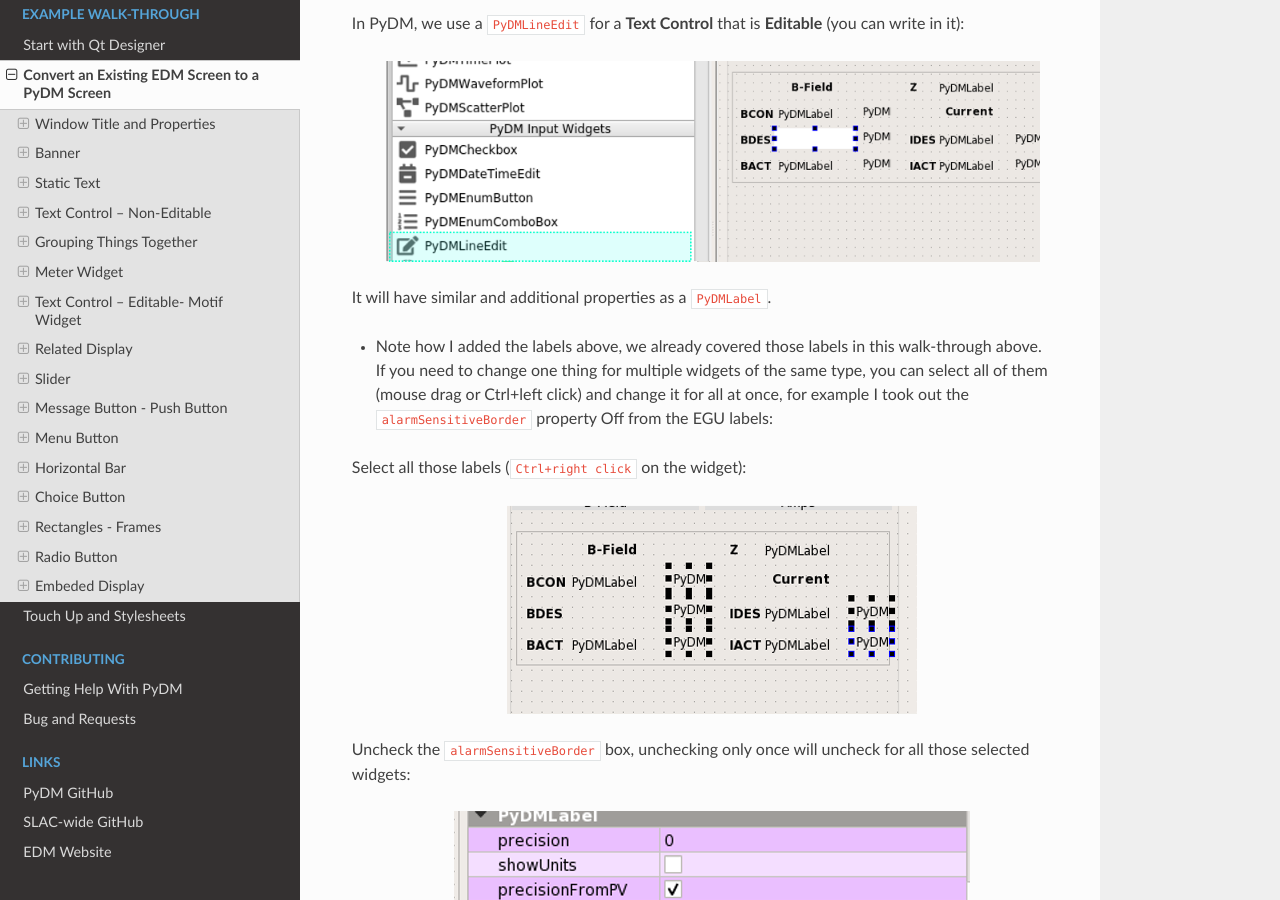
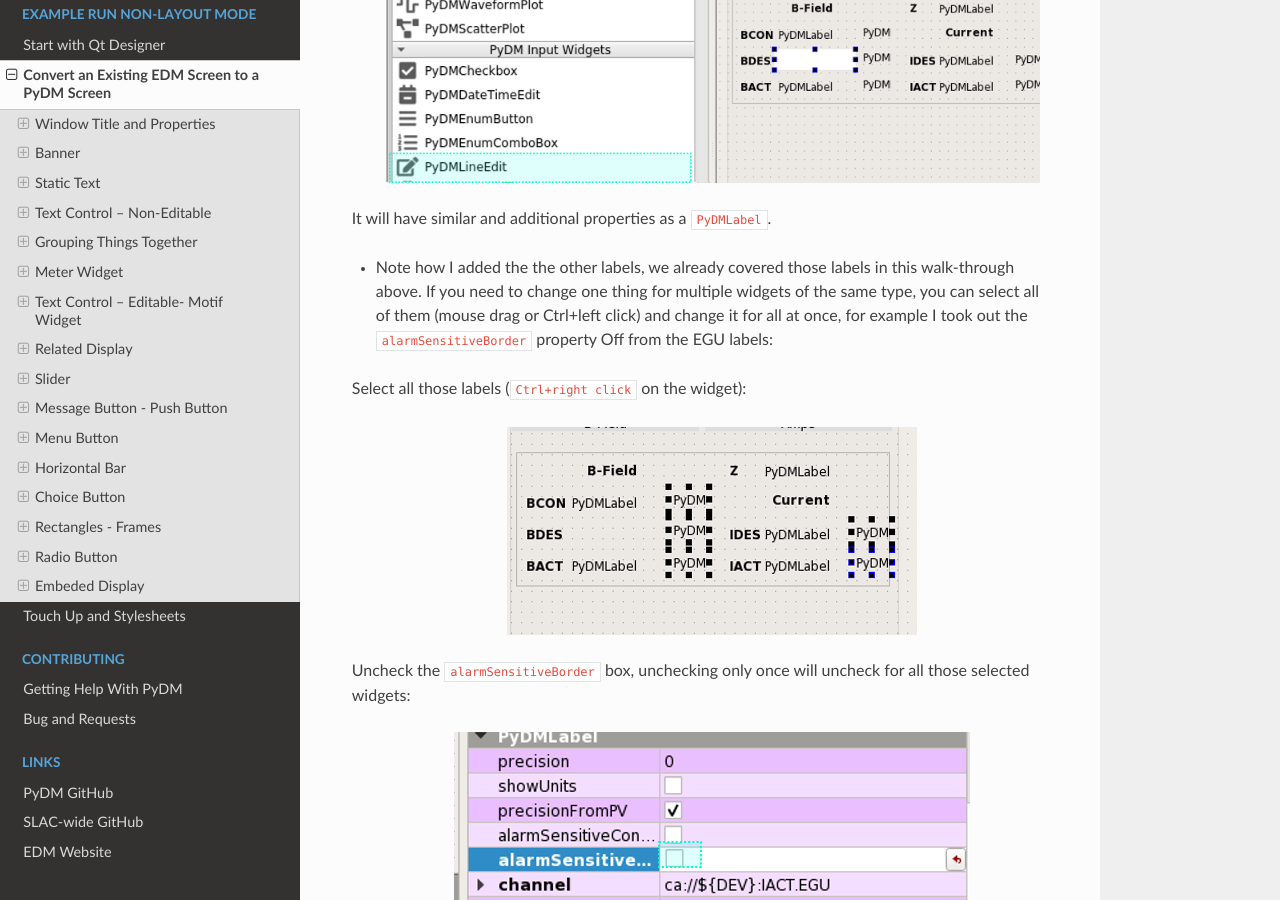
Before and after one commit to slaclab/edm2pydm, a Sphinx documentation site: the page built from docs/source/example-walk-through/convert_existing_edm.rst, in a window 1280 px wide and 900 px high, scrolled down 21013 px. Built offline with Sphinx 7.4.7 and the Read the Docs theme 2.0.0, drawn with Linux system fonts in a browser that asks for light colours; some of the changed text lies outside the part shown.

Commit message:
DOC: fix some wording

```diff
--- a/docs/source/example-walk-through/convert_existing_edm.rst
+++ b/docs/source/example-walk-through/convert_existing_edm.rst
@@ -92,7 +92,7 @@
 
 PyDM - toggle title - View File Path
 ************************************
-Change the window title to display the file location – when window is open go to ``View`` -> ``Show File Path`` in **Title Bar**:
+Change the window title to display the file location – when the window is open go to ``View`` -> ``Show File Path`` in **Title Bar**:
 
 .. image::  /_static/example-walk-through/pydm/pydm_view_file_path.png
    :scale: 100 %
@@ -219,7 +219,7 @@
 
 PyDM
 *****
-For Static Text in PyDM use a ``QLabel``
+For Static Text in PyDM use a ``QLabel``.
 Drag and drop a QtLabel:
 
 .. image::  /_static/example-walk-through/pydm/qlabel.png
@@ -294,7 +294,7 @@
 Some properties:
 
 .. image::  /_static/example-walk-through/edm/edm_control_text_prop.png
-   :scale: 100 %
+   :scale: 70 %
    :align: center
 
 
@@ -330,8 +330,9 @@
 
 .. note::
 
-	If we don’t have Qt Designer set to be “Online” we will not see the PVs’ values in QtDesigner. To set the Qt Designer online we need to export this variable to 1::
-	export PYDM_DESIGNER_ONLINE=1
+	If we don’t have Qt Designer set to be “Online” we will not see the PVs’ values in QtDesigner. To set the Qt Designer online we need to export this variable to 1:
+
+		``export PYDM_DESIGNER_ONLINE=1``
 
 
 The banner is done, please note that by default every screen in PyDM will come with similar buttons as in EDM, so there are no widgets for these:
@@ -491,7 +492,7 @@
 
 It will have similar and additional properties as a ``PyDMLabel``.
 
-* Note how I added the labels above, we already covered those labels in this walk-through above. If you need to change one thing for multiple widgets of the same type, you can select all of them (mouse drag or Ctrl+left click) and change it for all at once, for example I took out the ``alarmSensitiveBorder`` property Off from the EGU labels:
+* Note how I added the the other labels, we already covered those labels in this walk-through above. If you need to change one thing for multiple widgets of the same type, you can select all of them (mouse drag or Ctrl+left click) and change it for all at once, for example I took out the ``alarmSensitiveBorder`` property Off from the EGU labels:
 
 Select all those labels (``Ctrl+right click`` on the widget):
 
@@ -652,6 +653,7 @@
 
 
 You will get a new little window where you will need to:
+
 * click on Add Rule
 * give it a Rule name
 * add the channel PV
@@ -780,7 +782,7 @@
    :align: center
 
 
-Properties - please note that besides changing the width and height, we should take off the ``alarmSensitiveBorder``, inserted the channel, change the ``orientation`` to **Horizontal**, and set the **margins** settings all to 2 so there is little space between the buttons – imitating the EDM widget:
+Properties - please note that besides changing the width and height, we should take off the ``alarmSensitiveBorder``, insert the channel, change the ``orientation`` to **Horizontal**, and set the **margins** settings all to 2 so there is little space between the buttons – imitating the EDM widget:
 
  .. image::  /_static/example-walk-through/pydm/enum_prop.png
    :scale: 100 %
@@ -927,7 +929,7 @@
    :scale: 70 %
    :align: center
 
-Notice that in the EDM Embedded Display we have 4 **Related Display Buttons**, let's recreate them in ``PyDM``. We'll be using a widget we already covered previously - the `PyDMEDMDisplayButton` to open existing edm displays, thus we will not go into too many details here.
+Notice that in the EDM Embedded Display we have 4 **Related Display Buttons**, let's recreate them in ``PyDM``. We'll be using a widget we already covered previously - the ``PyDMEDMDisplayButton`` to open existing edm displays, thus we will not go into too many details here.
 Open the displays by clicking on the EDM buttons (from the EDM screen) to see what files we need to open with the Related Display widgets by looking at the ``Toggle Path`` option as previously explained, so we can add those file names and their paths to our ``PyDMEDMDisplayButton`` widgets.
 
 Add their file names:
--- a/docs/source/index.rst
+++ b/docs/source/index.rst
@@ -34,7 +34,7 @@
 
 .. toctree::
     :maxdepth: 1
-    :caption: Example Walk-Through
+    :caption: Example Run Non-Layout Mode
 
     example-walk-through/start_with_qdesigner.rst
     example-walk-through/convert_existing_edm.rst
```
Also changed, not shown: other parts of docs/source/example-walk-through/convert_existing_edm.rst (+1 -1 lines), docs/source/example-walk-through/stylesheets.rst (+4 -4 lines).
